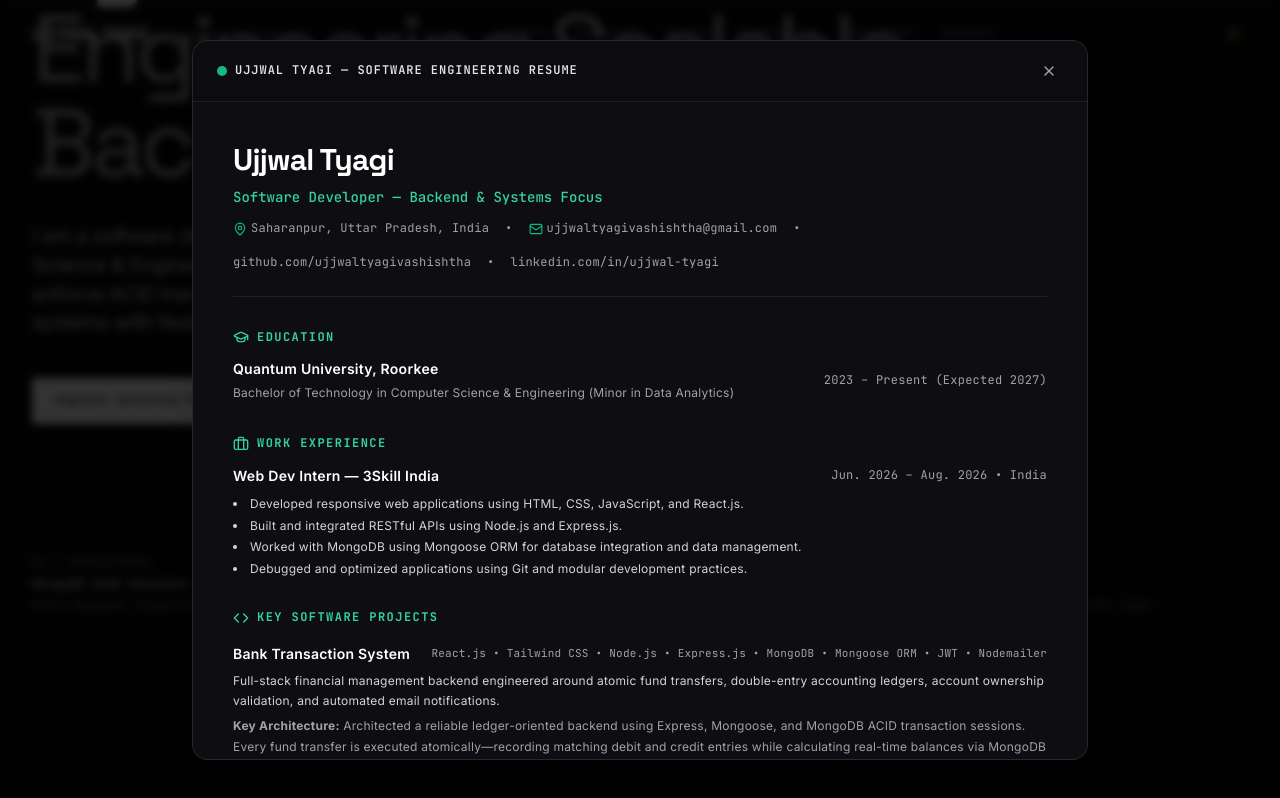
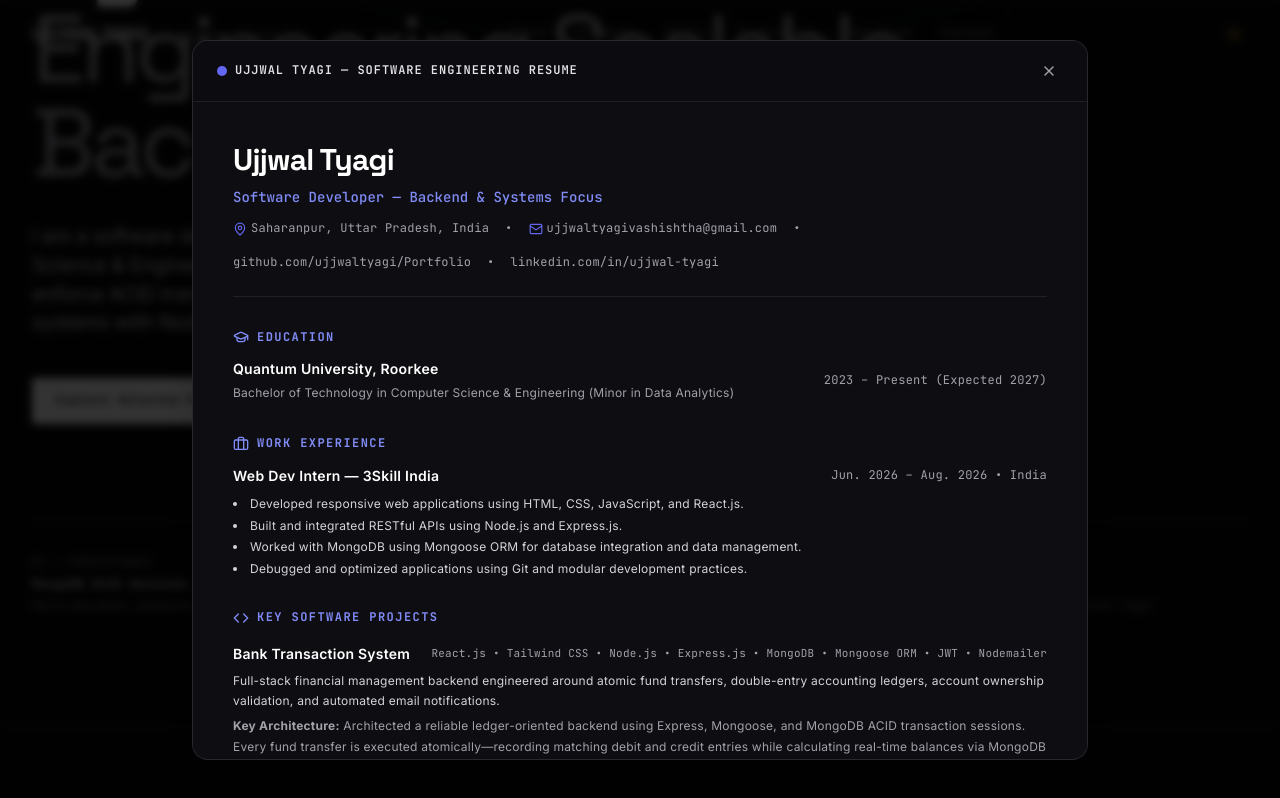
Before and after one commit to ujjwaltyagivashishtha/Portfolio, a React (Vite) app: page / in a window 1280 px wide. Both pictures are taken after a click on the button "Review Verified Resume". Shown: the part 406-1204 px from the top of the page. Built offline with nearby package versions, Linux system fonts and the light colour scheme; the HTML template or start-up script is replaced by a standard one.

Commit message:
style(resume): update modal section headings and contact links to indigo

```diff
--- a/src/components/ui/ResumeModal.jsx
+++ b/src/components/ui/ResumeModal.jsx
@@ -42,7 +42,7 @@ export const ResumeModal = ({ isOpen, onClose }) => {
         {/* Top Control Bar */}
         <div className="flex items-center justify-between px-6 py-4 border-b border-slate-200 dark:border-white/[0.08] bg-slate-50 dark:bg-[#0c0c10]">
           <div className="flex items-center gap-2">
-            <span className="w-2.5 h-2.5 rounded-full bg-emerald-500"></span>
+            <span className="w-2.5 h-2.5 rounded-full bg-indigo-500"></span>
             <h3 id="resume-modal-title" className="font-mono text-xs uppercase tracking-wider font-semibold text-slate-800 dark:text-zinc-200">
               Ujjwal Tyagi — Software Engineering Resume
             </h3>
@@ -66,25 +66,25 @@ export const ResumeModal = ({ isOpen, onClose }) => {
             <h1 className="text-3xl font-bold font-display text-slate-900 dark:text-white">
               {personalInfo.name}
             </h1>
-            <p className="text-sm font-mono text-emerald-600 dark:text-emerald-400 font-medium">
+            <p className="text-sm font-mono text-indigo-600 dark:text-indigo-400 font-medium">
               Software Developer — Backend & Systems Focus
             </p>
             <div className="flex flex-wrap items-center gap-4 text-xs font-mono text-slate-600 dark:text-zinc-400 pt-1">
               <span className="flex items-center gap-1">
-                <MapPin className="w-3.5 h-3.5 text-emerald-500" />
+                <MapPin className="w-3.5 h-3.5 text-indigo-500" />
                 {personalInfo.location}
               </span>
               <span>•</span>
-              <a href={`mailto:${siteConfig.email}`} className="flex items-center gap-1 hover:text-emerald-500 transition-colors">
-                <Mail className="w-3.5 h-3.5 text-emerald-500" />
+              <a href={`mailto:${siteConfig.email}`} className="flex items-center gap-1 hover:text-indigo-500 transition-colors">
+                <Mail className="w-3.5 h-3.5 text-indigo-500" />
                 {siteConfig.email}
               </a>
               <span>•</span>
-              <a href={siteConfig.socials.github.url} target="_blank" rel="noopener noreferrer" className="hover:text-emerald-500 transition-colors">
-                github.com/ujjwaltyagivashishtha
+              <a href={siteConfig.socials.github.url} target="_blank" rel="noopener noreferrer" className="hover:text-indigo-500 transition-colors">
+                github.com/ujjwaltyagi/Portfolio
               </a>
               <span>•</span>
-              <a href={siteConfig.socials.linkedin.url} target="_blank" rel="noopener noreferrer" className="hover:text-emerald-500 transition-colors">
+              <a href={siteConfig.socials.linkedin.url} target="_blank" rel="noopener noreferrer" className="hover:text-indigo-500 transition-colors">
                 linkedin.com/in/ujjwal-tyagi
               </a>
             </div>
@@ -92,7 +92,7 @@ export const ResumeModal = ({ isOpen, onClose }) => {
 
           {/* Education */}
           <div className="space-y-3">
-            <h2 className="text-xs font-mono uppercase tracking-widest text-emerald-600 dark:text-emerald-400 font-bold flex items-center gap-2">
+            <h2 className="text-xs font-mono uppercase tracking-widest text-indigo-600 dark:text-indigo-400 font-bold flex items-center gap-2">
               <GraduationCap className="w-4 h-4" />
               <span>Education</span>
             </h2>
@@ -115,7 +115,7 @@ export const ResumeModal = ({ isOpen, onClose }) => {
 
           {/* Experience */}
           <div className="space-y-3">
-            <h2 className="text-xs font-mono uppercase tracking-widest text-emerald-600 dark:text-emerald-400 font-bold flex items-center gap-2">
+            <h2 className="text-xs font-mono uppercase tracking-widest text-indigo-600 dark:text-indigo-400 font-bold flex items-center gap-2">
               <Briefcase className="w-4 h-4" />
               <span>Work Experience</span>
             </h2>
@@ -142,7 +142,7 @@ export const ResumeModal = ({ isOpen, onClose }) => {
 
           {/* Featured Projects */}
           <div className="space-y-4">
-            <h2 className="text-xs font-mono uppercase tracking-widest text-emerald-600 dark:text-emerald-400 font-bold flex items-center gap-2">
+            <h2 className="text-xs font-mono uppercase tracking-widest text-indigo-600 dark:text-indigo-400 font-bold flex items-center gap-2">
               <Code className="w-4 h-4" />
               <span>Key Software Projects</span>
             </h2>
@@ -170,7 +170,7 @@ export const ResumeModal = ({ isOpen, onClose }) => {
 
           {/* Technical Skills */}
           <div className="space-y-3">
-            <h2 className="text-xs font-mono uppercase tracking-widest text-emerald-600 dark:text-emerald-400 font-bold">
+            <h2 className="text-xs font-mono uppercase tracking-widest text-indigo-600 dark:text-indigo-400 font-bold">
               Technical Competencies
             </h2>
             <div className="grid grid-cols-1 sm:grid-cols-2 gap-3 text-xs font-mono">
@@ -195,7 +195,7 @@ export const ResumeModal = ({ isOpen, onClose }) => {
 
           {/* Verified Certifications */}
           <div className="space-y-2 border-t border-slate-200 dark:border-white/[0.08] pt-4">
-            <h2 className="text-xs font-mono uppercase tracking-widest text-emerald-600 dark:text-emerald-400 font-bold flex items-center gap-1.5">
+            <h2 className="text-xs font-mono uppercase tracking-widest text-indigo-600 dark:text-indigo-400 font-bold flex items-center gap-1.5">
               <Award className="w-3.5 h-3.5" />
               <span>Verified Certifications</span>
             </h2>
```
